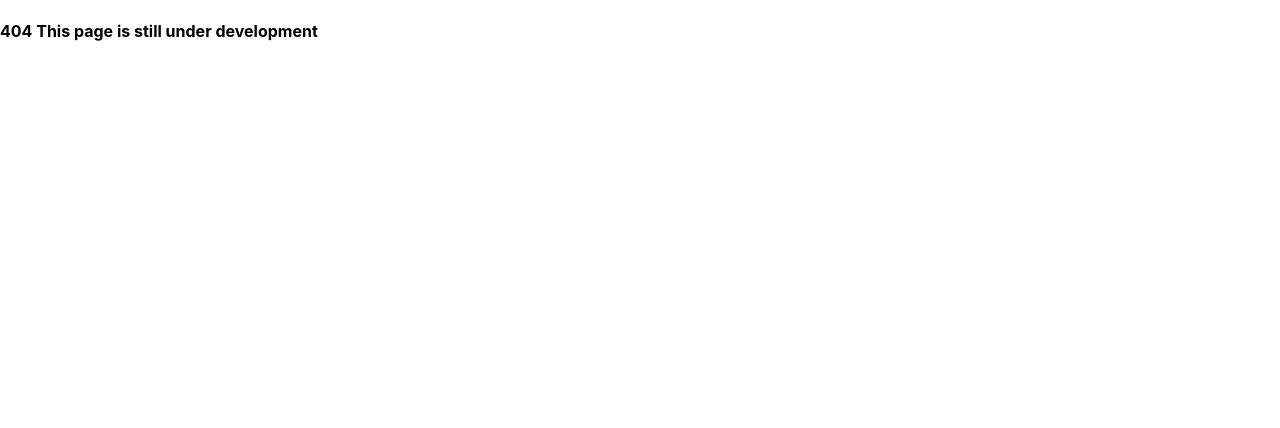
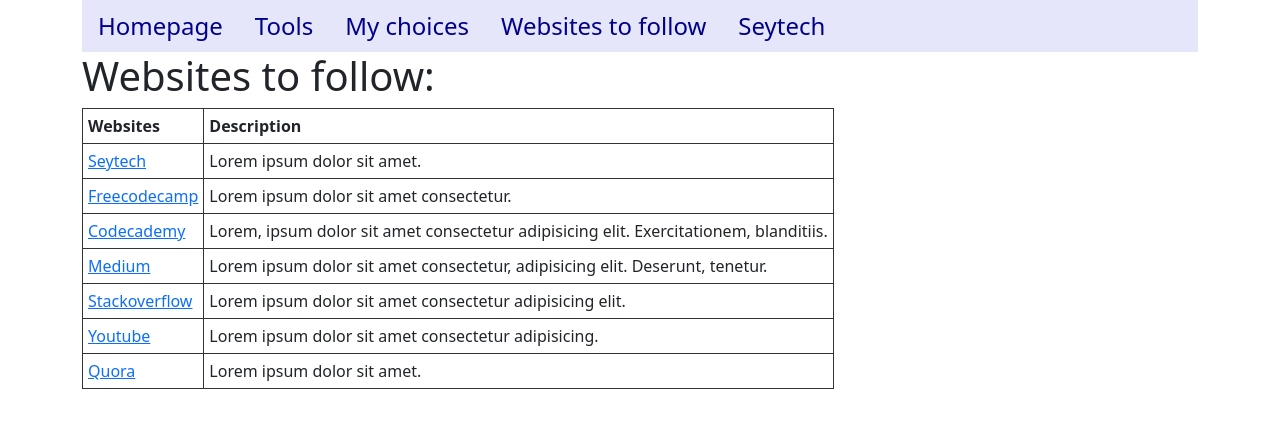
Before and after one commit to aselwilliams/About-me, a React (Create React App) app: page /follow-sites in a window 1280 px wide. Before the commit this address had no page. Shown: the top 428 px of the page. Built offline with nearby package versions, Linux system fonts and the light colour scheme.

Commit message:
links connected

```diff
--- a/src/App.css
+++ b/src/App.css
@@ -1,38 +1,20 @@
-.App {
-  text-align: center;
+
+.homepage{
+  background-color: lavenderblush;
 }
-
-.App-logo {
-  height: 40vmin;
-  pointer-events: none;
+img{
+  height: 300px;
+  width: 200px;
 }
-
-@media (prefers-reduced-motion: no-preference) {
-  .App-logo {
-    animation: App-logo-spin infinite 20s linear;
-  }
+.nav{
+  background-color: lavender;
 }
-
-.App-header {
-  background-color: #282c34;
-  min-height: 100vh;
-  display: flex;
-  flex-direction: column;
-  align-items: center;
-  justify-content: center;
-  font-size: calc(10px + 2vmin);
-  color: white;
+.link{
+  text-decoration: none;
+  color:darkblue;
+  font-size: 1.5rem;
 }
-
-.App-link {
-  color: #61dafb;
+table, th, td {
+  border: 1px #333 solid;
+  padding:5px;
 }
-
-@keyframes App-logo-spin {
-  from {
-    transform: rotate(0deg);
-  }
-  to {
-    transform: rotate(360deg);
-  }
-}
--- a/src/App.js
+++ b/src/App.js
@@ -1,10 +1,12 @@
 import { BrowserRouter,Routes, Route } from 'react-router-dom';
+import "bootstrap/dist/css/bootstrap.min.css";
 import './App.css';
 import Homepage from './components/Homepage';
 import Tools from './components/Tools';
 import Choices from './components/Choices';
 import Sites from './components/Sites';
 import NotFoundPage from './components/NotFoundPage';
+import Navbar from './components/Navbar';
 
 function App() {
   return (
@@ -12,11 +14,12 @@
       <div className='row'>
         <div className='col'>
           <BrowserRouter>
+          <Navbar/>
             <Routes>
               <Route path='/' element={<Homepage/>} />
               <Route path='/tools' element={<Tools />} />
               <Route path='/choices' element={<Choices />} />
-              <Route path='/sites' element={<Sites />} />
+              <Route path='/follow-sites' element={<Sites />} />
               <Route path='*' element={<NotFoundPage/>} />
 
 
--- a/src/components/Homepage.js
+++ b/src/components/Homepage.js
@@ -1,16 +1,15 @@
 import React from 'react';
-import {Link} from 'react-router-dom'
 
 function Homepage() {
   return (
-    <div>
+    <div className='homepage'>
         <header>
         <div class="header">
-            <img src="https://m.media-amazon.com/images/M/MV5BOWI3OGE1MjctYzEwYi00MTc2LWE1ZGYtODliMjY3MGI1NGZlXkEyXkFqcGdeQXVyNDA1NTU4NDI@._V1_UY108_CR44,0,74,108_AL_.jpg" alt="Marat Gaipov" />
+            <img src="https://images.pexels.com/photos/4348403/pexels-photo-4348403.jpeg?auto=compress&cs=tinysrgb&w=1260&h=750&dpr=1" alt="laptop" />
         </div>
     </header>
 
-    <h1>Marat Gaipov</h1>
+    <h1>Asel Williams</h1>
 
     <p>Seytech student, web developer- <strong>software engineer.</strong> Thank you for visiting my website.Lorem ipsum dolor sit amet consectetur adipisicing elit. Eum, qui accusantium voluptas alias deserunt officia veritatis obcaecati, minima vel voluptatum placeat accusamus praesentium doloribus fuga dicta incidunt facilis! Rem, quisquam.List of things I am learning: <span class="title bold">HTML</span>, <span class="title bold">CSS</span>, <span class="title">Javasscript</span>, <span class="title">React</span></p>
 
--- a/src/components/Navbar.js
+++ b/src/components/Navbar.js
@@ -5,30 +5,30 @@
 
 function Navbar() {
   return (
-    <div>
+    <div className='nav'>
         <Nav pills>
           <NavItem>
-            <NavLink href="#">
-                <Link to='/'>Homepage</Link>
-            </NavLink>
-          </NavItem>
-          <NavItem>
-            <NavLink href="#">
-                <Link to='/tools'>Tools</Link>
-            </NavLink>
-          </NavItem>
-          <NavItem>
-            <NavLink href="#">
-                <Link to='/choices'>My choices</Link>
+            <NavLink>
+                <Link to='/' className='link'>Homepage</Link>
             </NavLink>
           </NavItem>
           <NavItem>
             <NavLink>
-                <Link to='/sites'>Websites to follow</Link>
+                <Link to='/tools' className='link'>Tools</Link>
             </NavLink>
           </NavItem>
           <NavItem>
-              <NavLink href='https://learn.seytech.co/courses' target='_blank'>
+            <NavLink>
+                <Link to='/choices' className='link'>My choices</Link>
+            </NavLink>
+          </NavItem>
+          <NavItem>
+            <NavLink>
+                <Link to='/follow-sites' className='link'>Websites to follow</Link>
+            </NavLink>
+          </NavItem>
+          <NavItem>
+              <NavLink href='https://learn.seytech.co/courses' target='_blank' className='link'>
                   Seytech
               </NavLink>
           </NavItem>
--- a/src/components/Sites.js
+++ b/src/components/Sites.js
@@ -5,11 +5,14 @@
     <div>
         <h1>Websites to follow:</h1>
 
-    <table style="border-style: solid double">
+    <table style={{borderStyle: "solid double"}}>
+        <thead>
         <tr>
             <th>Websites</th>
             <th>Description</th>
         </tr>
+        </thead>
+        <tbody style={{borderStyle: "solid double"}}>
         <tr class="odd">
             <td><a href="https://www.seytech.co/" target="_blank">Seytech</a></td>
             <td>Lorem ipsum dolor sit amet.</td>
@@ -38,6 +41,7 @@
             <td><a href="https://www.quora.com/" target="_blank">Quora</a></td>
             <td>Lorem ipsum dolor sit amet.</td>
         </tr>
+        </tbody>
     </table>
 
     </div>
--- a/src/components/Tools.js
+++ b/src/components/Tools.js
@@ -5,10 +5,13 @@
     <div>
         <h1>Essential Front End web development tools</h1>
      <table>
+         <thead>
          <tr>
             <th>Tools</th>
             <th>Description</th>
          </tr>
+         </thead>
+         <tbody>
          <tr>
              <th>Code Editors</th>
             <td><br/>As a developer, you spend most of your day in your code editor because it's the place you actually write the code for your sites. All editors provide the plain text format needed for your code to be interpreted as a website.
@@ -53,6 +56,7 @@
                 <br/><br/>
             CodePen is the most diverse online coding environment in that you can write HTML, CSS, and JavaScript, and even try out those libraries and frameworks you were just reading about. <br/><br/></td>
         </tr>
+        </tbody>
     </table>
     </div>
   )
```
